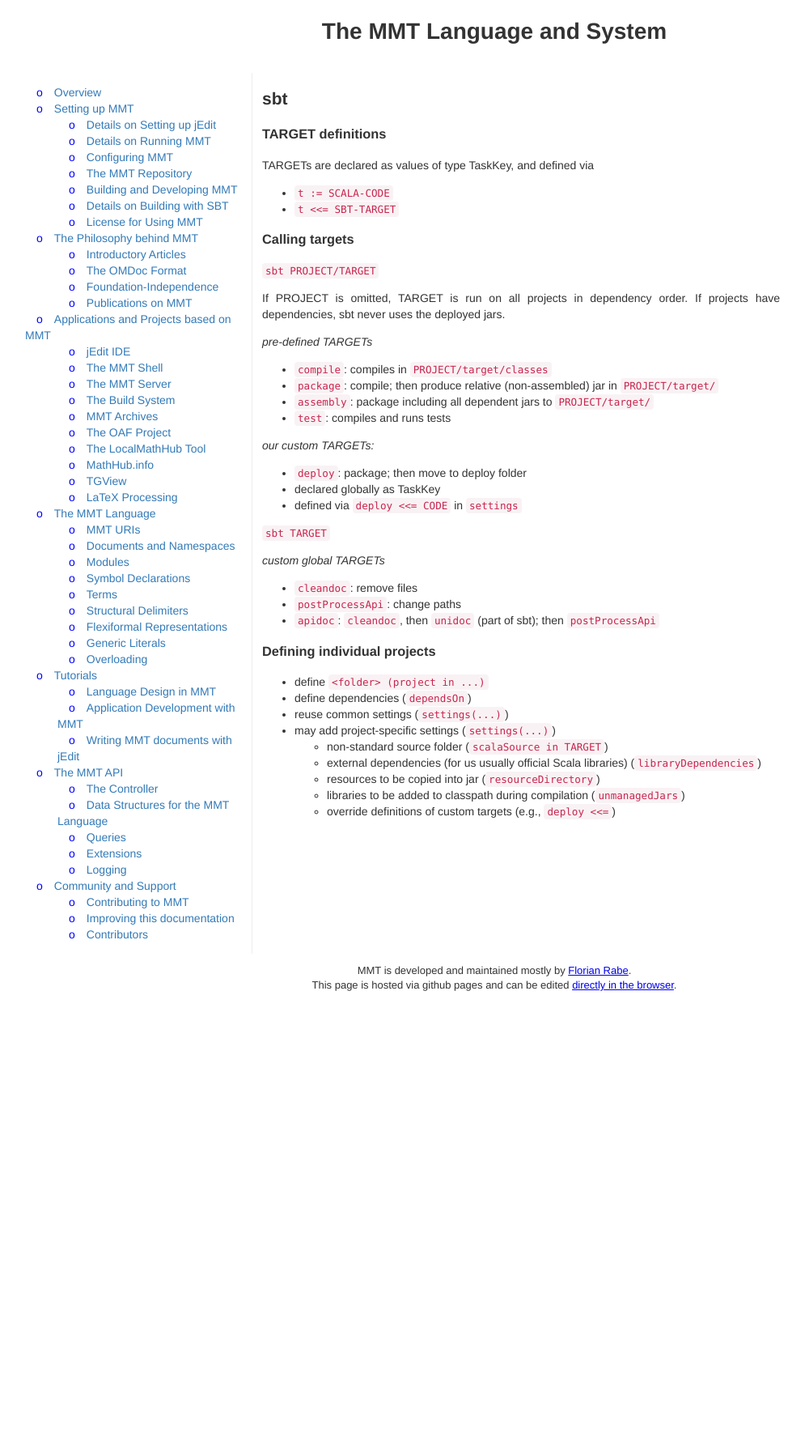
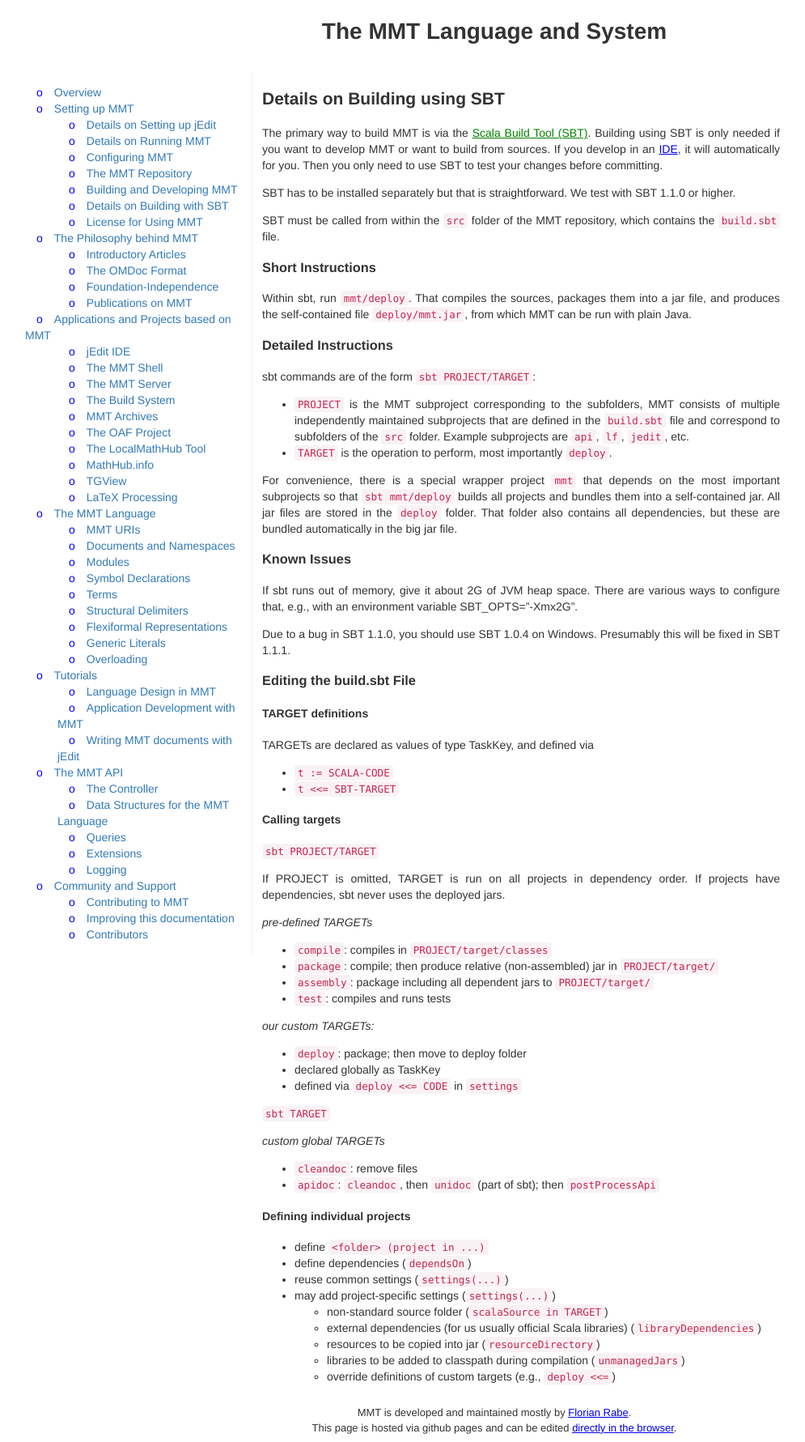
Before and after one commit to UniFormal/uniformal.github.io, a Jekyll site: the page built from doc/setup/sbt.md, in a window 1280 px wide. Shown: the whole page at 81% size, without its empty margins (29-1024 px from the left). Built offline with Jekyll 4.4.1, drawn with Linux system fonts in a browser that asks for light colours; before the commit the page ends 1235 px from its top, so only the background shows below that.

Commit message:
Update sbt.md

````diff
--- a/doc/setup/sbt.md
+++ b/doc/setup/sbt.md
@@ -1,16 +1,49 @@
 ---
 layout: doc
-title: sbt
+title: Details on Building using SBT
 ---
-### TARGET definitions
+
+The primary way to build MMT is via the [Scala Build Tool (SBT)](http://www.scala-sbt.org/).
+Building using SBT is only needed if you want to develop MMT or want to build from sources.
+If you develop in an [IDE](develop.html), it will automatically for you. Then you only need to use SBT to test your changes before committing.
+
+SBT has to be installed separately but that is straightforward.
+We test with SBT 1.1.0 or higher.
+
+SBT must be called from within the `src` folder of the MMT repository, which contains the `build.sbt` file.
+
+### Short Instructions
+
+Within sbt, run `mmt/deploy`. That compiles the sources, packages them into a jar file, and produces the self-contained file `deploy/mmt.jar`, from which MMT can be run with plain Java.
+
+### Detailed Instructions
+
+sbt commands are of the form `sbt PROJECT/TARGET`:
+
+* `PROJECT` is the MMT subproject corresponding to the subfolders, MMT consists of multiple independently maintained subprojects that are defined in the `build.sbt` file and correspond to subfolders of the `src` folder. Example subprojects are `api`, `lf`, `jedit`, etc.
+* `TARGET` is the operation to perform, most importantly `deploy`.
+
+For convenience, there is a special wrapper project `mmt` that depends on the most important subprojects so that `sbt mmt/deploy` builds all projects and bundles them into a self-contained jar.
+All jar files are stored in the `deploy` folder.
+That folder also contains all dependencies, but these are bundled automatically in the big jar file.
+
+### Known Issues
+
+If sbt runs out of memory, give it about 2G of JVM heap space. There are various ways to configure that, e.g., with an environment variable SBT_OPTS="-Xmx2G".
+
+Due to a bug in SBT 1.1.0, you should use SBT 1.0.4 on Windows.
+Presumably this will be fixed in SBT 1.1.1.
+
+### Editing the build.sbt File
+
+#### TARGET definitions
 
 TARGETs are declared as values of type TaskKey, and defined via
 
 * `t := SCALA-CODE`
 * `t <<= SBT-TARGET`
 
-
-### Calling targets
+#### Calling targets
 
 ```sbt PROJECT/TARGET```
 
@@ -35,10 +68,9 @@ If projects have dependencies, sbt never uses the deployed jars.
 *custom global TARGETs*
 
 * `cleandoc`: remove files
-* `postProcessApi`: change paths
 * `apidoc`: `cleandoc`, then `unidoc` (part of sbt); then `postProcessApi`
 
-### Defining individual projects
+#### Defining individual projects
 
 * define `<folder> (project in ...)`
 * define dependencies (`dependsOn`)
````
